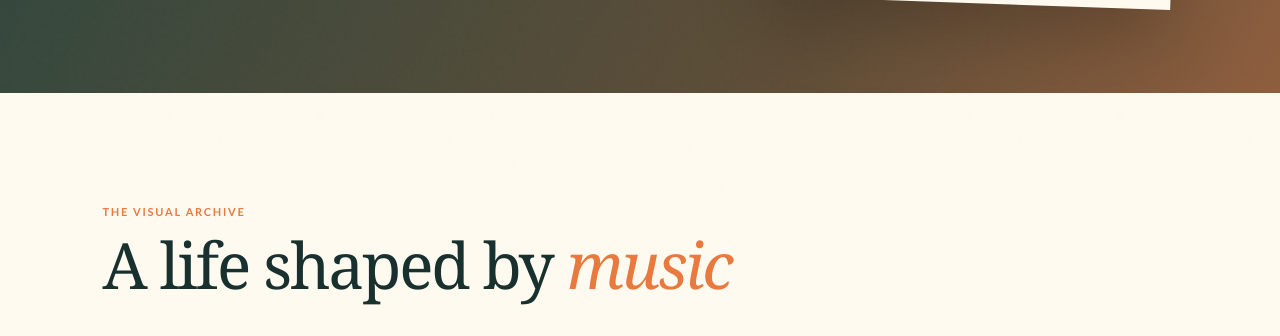
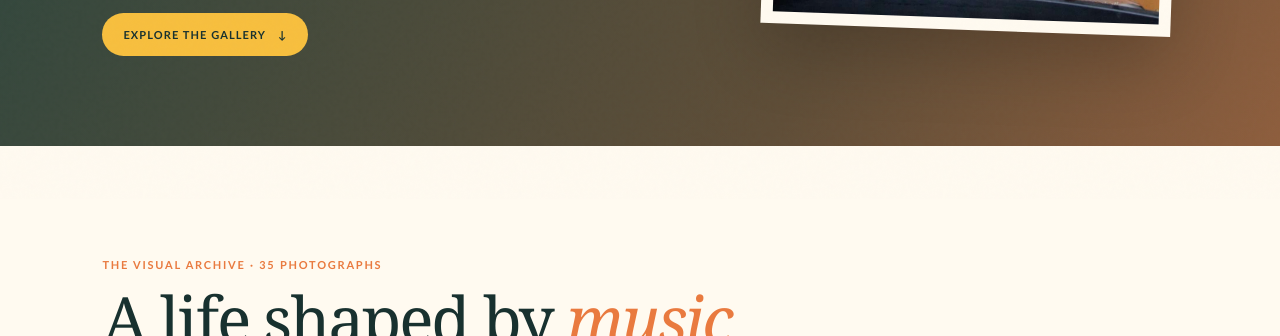
Before and after one commit to Go-Execution/christie-website-v7, a website: page photos/index.html in a window 1280 px wide. Shown: the part 601-937 px from the top of the page. Drawn offline with Linux system fonts and the light colour scheme.

Commit message:
Make original photo archive easy to browse

```diff
--- a/inner.css
+++ b/inner.css
@@ -22,6 +22,7 @@ body.inner-page { background: var(--paper); }
 .page-hero__lead { max-width: 710px; margin: 0; color: rgba(255,255,255,.88); font: 20px/1.55 var(--serif); }
 
 .page-shell { padding: 110px clamp(24px,8vw,130px); }
+.page-shell[id] { scroll-margin-top: 80px; }
 .page-shell--cream { background: var(--cream); }
 .content-narrow { width: min(820px,100%); margin: 0 auto; }
 .content-wide { width: min(1240px,100%); margin: 0 auto; }
--- a/photos/index.html
+++ b/photos/index.html
@@ -1,8 +1,8 @@
 <!doctype html><html lang="en"><head><meta charset="UTF-8"><meta name="viewport" content="width=device-width,initial-scale=1"><meta name="description" content="Christie Kanska photo gallery: performances, collaborations, and life in music."><title>Photos — Christie Kanska</title><link rel="stylesheet" href="/inner.css"></head><body class="inner-page"><a class="skip-link" href="#main">Skip to content</a>
 <header class="site-header" data-header><a class="artist-brand" href="/" aria-label="Christie Kanska home"><span class="artist-brand__name">Christie Kanska</span><span class="artist-brand__role">Artist · Composer</span></a><button class="menu-toggle" type="button" aria-expanded="false" aria-controls="site-nav" data-menu-button><span></span><span></span><span></span><span class="sr-only">Open menu</span></button><nav class="site-nav" id="site-nav" data-nav><a href="/">Home</a><a href="/about/">About</a><a href="/music/">Music</a><a href="/songbird/">Songbird</a><a href="/videos/">Videos</a><a href="/shows/">Shows</a><a aria-current="page" href="/photos/">Photos</a><a href="/news/">News</a><a href="/teaching/">Teaching</a><a href="/music-production/">Music Production</a><a href="/contact/">Contact</a></nav></header>
 <main id="main">
-<section class="page-hero photo-hero"><div class="page-hero__content"><p class="eyebrow">Photo journal</p><h1>Moments<br><em>between notes.</em></h1><p class="page-hero__lead">Performances, creative partnerships, travels, and memories from Christie’s original photo archive.</p></div><figure class="photo-hero__visual"><img src="/assets/gallery/archive/archive-01.jpg" alt="Christie Kanska leaning on a grand piano beside a brick wall"></figure></section>
-<section class="page-shell"><div class="content-wide"><p class="kicker">The visual archive</p><h2 class="display-title">A life shaped by <em>music</em></h2><div class="gallery">
+<section class="page-hero photo-hero"><div class="page-hero__content"><p class="eyebrow">Photo journal</p><h1>Moments<br><em>between notes.</em></h1><p class="page-hero__lead">Performances, creative partnerships, travels, and memories from Christie’s original photo archive.</p><div class="button-row"><a class="plain-button plain-button--light" href="#gallery">Explore the gallery <span aria-hidden="true">↓</span></a></div></div><figure class="photo-hero__visual"><img src="/assets/gallery/archive/archive-01.jpg" alt="Christie Kanska leaning on a grand piano beside a brick wall"></figure></section>
+<section class="page-shell" id="gallery"><div class="content-wide"><p class="kicker">The visual archive · 35 photographs</p><h2 class="display-title">A life shaped by <em>music</em></h2><div class="gallery">
 <figure><img src="/assets/gallery/archive/archive-01.jpg" alt="Christie at the grand piano" loading="lazy" decoding="async"><figcaption>Christie at the grand piano</figcaption></figure>
 <figure><img src="/assets/gallery/archive/archive-02.jpg" alt="At the piano" loading="lazy" decoding="async"><figcaption>At the piano</figcaption></figure>
 <figure><img src="/assets/gallery/archive/archive-03.jpg" alt="Christie with her piano" loading="lazy" decoding="async"><figcaption>Christie with her piano</figcaption></figure>
```
